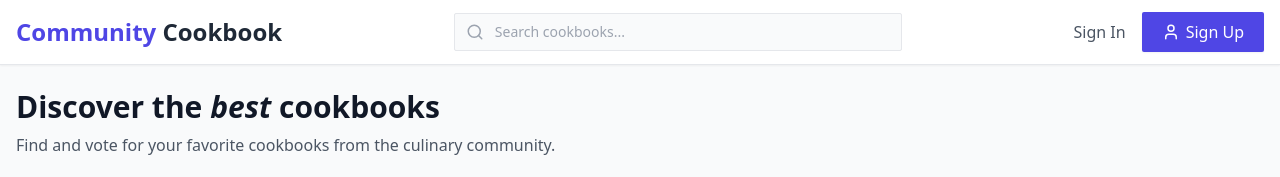
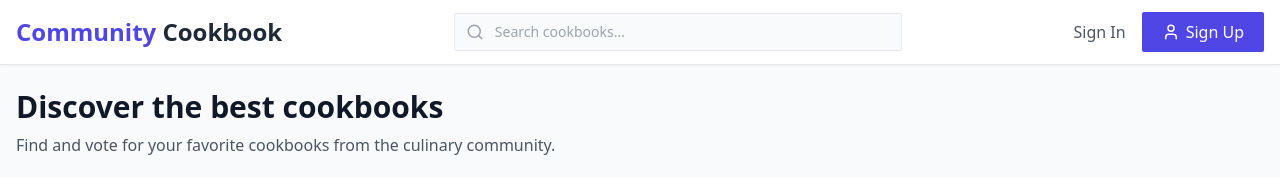
Before and after one commit to bbockes/community-cookbook, a React app: page / in a window 1280 px wide. Shown: the top 177 px of the page. Built offline with nearby package versions, Linux system fonts and the light colour scheme; no server answers; the database is empty; the HTML template or start-up script is replaced by a standard one.

Commit message:
Remove italics from 'best'

```diff
--- a/src/pages/Home.tsx
+++ b/src/pages/Home.tsx
@@ -69,7 +69,7 @@ export const Home: React.FC<HomeProps> = ({
   return <div>
       <div className="mb-8">
         <h1 className="text-3xl font-bold text-gray-900 mb-2">
-          Discover the <em>best</em> cookbooks
+          Discover the best cookbooks
         </h1>
         <p className="text-gray-600">
           Find and vote for your favorite cookbooks from the culinary community.
```
